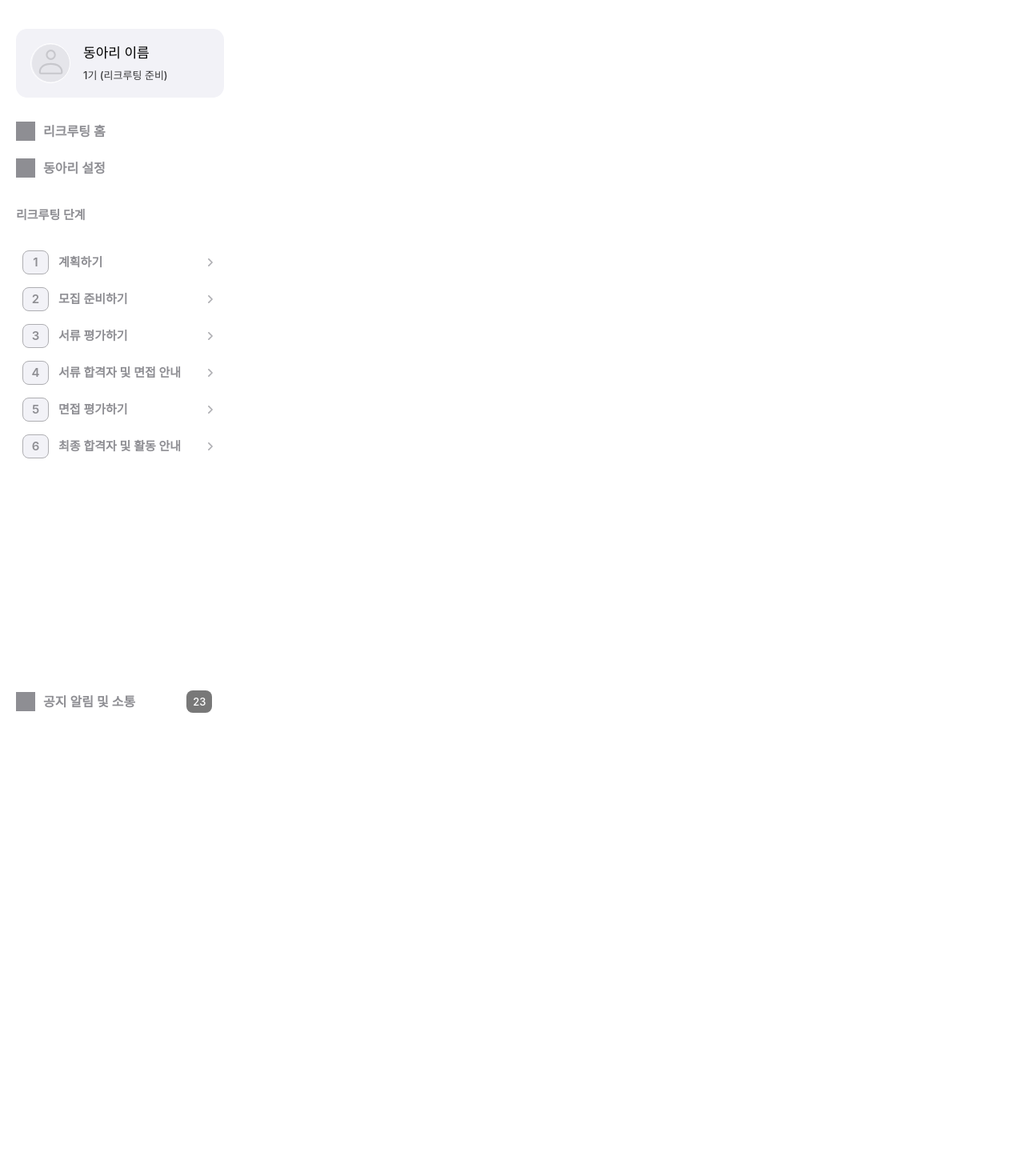
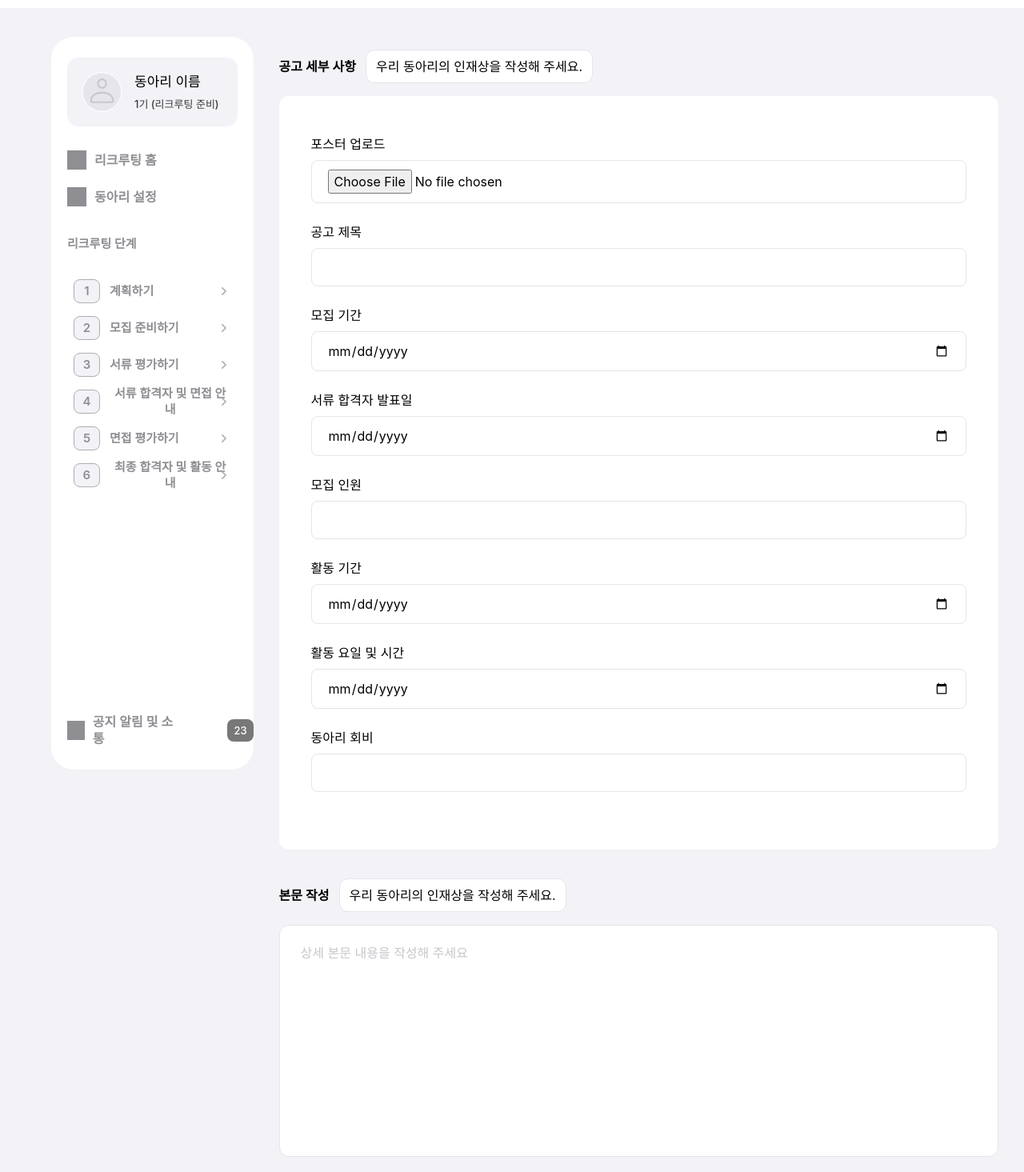
Before and after one commit to Cluting/cluting-frontend, a React (Create React App) app: page /recruting/02_prepare in a window 1280 px wide. Shown: the part 45-1510 px from the top of the page at 80% size. Before the commit the page ends 971 px from the top, so only its background shows below. Built offline with nearby package versions, Linux system fonts and the light colour scheme; a web font is replaced by a local one.

Commit message:
🎨 style: 공고 세부 사항, 본문 작성 UI

```diff
--- a/src/App.css
+++ b/src/App.css
@@ -48,4 +48,9 @@
   .small-dropdown-list {
     @apply w-[114px] h-[36px] p-2 rounded-[8px] cursor-pointer hover:bg-gray-200 flex-center;
   }
+
+  /*2-3 공용 스타일 정의*/
+  .input-style {
+    @apply rounded-[8px] py-[11px] px-[20px] mt-2;
+  }
 }
--- /dev/null
+++ b/src/components/recruting/_02_prepare/_03/AnnouncementContainer.tsx
@@ -0,0 +1,25 @@
+import AnnouncementContent from "./AnnouncementContent";
+import AnnouncementDetails from "./AnnouncementDetails";
+
+//2-3 공고 작성
+
+export default function AnnouncementContainer() {
+  return (
+    <div className="w-[1100px]">
+      <div className="flex items-center mx-8 my-4">
+        <h1 className="text-callout">공고 세부 사항</h1>
+        <div className="ml-3 py-2 px-3 bg-white-100 rounded-[11px] border border-gray-200 ">
+          우리 동아리의 인재상을 작성해 주세요.
+        </div>
+      </div>
+      <AnnouncementDetails />
+      <div className="flex items-center mx-8 my-4">
+        <h1 className="text-callout">본문 작성</h1>
+        <div className="ml-3 py-2 px-3 bg-white-100 rounded-[11px] border border-gray-200 ">
+          우리 동아리의 인재상을 작성해 주세요.
+        </div>
+      </div>
+      <AnnouncementContent />
+    </div>
+  );
+}
--- /dev/null
+++ b/src/components/recruting/_02_prepare/_03/AnnouncementContent.tsx
@@ -0,0 +1,26 @@
+import React, { useRef, FormEvent } from "react";
+
+const AnnouncementContent: React.FC = () => {
+  const textareaRef = useRef<HTMLTextAreaElement | null>(null);
+
+  const handleInput = (event: FormEvent<HTMLTextAreaElement>): void => {
+    const textarea = textareaRef.current;
+    if (textarea) {
+      textarea.style.height = "290px"; // 기본 높이 설정
+      textarea.style.height = `${textarea.scrollHeight}px`; // 내용에 따라 높이 조정
+    }
+  };
+  //FIX: onInput 리렌더링 문제 고민해보기
+  return (
+    <textarea
+      ref={textareaRef}
+      placeholder="상세 본문 내용을 작성해 주세요"
+      maxLength={2000}
+      onInput={handleInput}
+      className="input-background w-full min-h-[290px] mx-8 px-[26px] py-[22px] rounded-[12px] mb-[50px] overflow-hidden"
+      style={{ resize: "none" }} // 수동 크기 조절 비활성화
+    />
+  );
+};
+
+export default AnnouncementContent;
--- /dev/null
+++ b/src/components/recruting/_02_prepare/_03/AnnouncementDetails.tsx
@@ -0,0 +1,31 @@
+//2-3 공고 작성
+
+export default function AnnouncementDetails() {
+  return (
+    <form className="flex flex-col bg-white-100 py-6 mx-8 mb-9 px-10 rounded-[12px] w-full text-left">
+      <label className="mt-6">포스터 업로드</label>
+      <input type="file" className="input-background input-style" />
+
+      <label className="mt-6">공고 제목</label>
+      <input type="text" className="input-background input-style" />
+
+      <label className="mt-6">모집 기간</label>
+      <input type="date" className="input-background input-style" />
+
+      <label className="mt-6">서류 합격자 발표일</label>
+      <input type="date" className="input-background input-style" />
+
+      <label className="mt-6">모집 인원</label>
+      <input type="number" className="input-background input-style" />
+
+      <label className="mt-6">활동 기간</label>
+      <input type="date" className="input-background input-style" />
+
+      <label className="mt-6">활동 요일 및 시간</label>
+      <input type="date" className="input-background input-style" />
+
+      <label className="mt-6">동아리 회비</label>
+      <input type="text" className="input-background input-style mb-12" />
+    </form>
+  );
+}
--- a/src/pages/Recruting/DocumentEvaluation.tsx
+++ b/src/pages/Recruting/DocumentEvaluation.tsx
@@ -3,7 +3,7 @@
 import Sidemenu from "../../components/recruting/Sidemenu";
 export default function DocumentEvaluation() {
   return (
-    <div className="text-[30px] ">
+    <div className="flex bg-gray-100 px-16 py-9">
       {" "}
       <Sidemenu />
     </div>
--- a/src/pages/Recruting/FinalSelection.tsx
+++ b/src/pages/Recruting/FinalSelection.tsx
@@ -3,7 +3,7 @@
 import Sidemenu from "../../components/recruting/Sidemenu";
 export default function FinalSelection() {
   return (
-    <div className="text-[30px] ">
+    <div className="flex bg-gray-100 px-16 py-9">
       {" "}
       <Sidemenu />
     </div>
--- a/src/pages/Recruting/InterviewEvaluation.tsx
+++ b/src/pages/Recruting/InterviewEvaluation.tsx
@@ -3,7 +3,7 @@
 import Sidemenu from "../../components/recruting/Sidemenu";
 export default function InterviewEvaluation() {
   return (
-    <div className="text-[30px] ">
+    <div className="flex bg-gray-100 px-16 py-9">
       {" "}
       <Sidemenu />
     </div>
--- a/src/pages/Recruting/InterviewNotification.tsx
+++ b/src/pages/Recruting/InterviewNotification.tsx
@@ -3,7 +3,7 @@
 import Sidemenu from "../../components/recruting/Sidemenu";
 export default function InterviewNotification() {
   return (
-    <div className="text-[30px] ">
+    <div className="flex bg-gray-100 px-16 py-9">
       {" "}
       <Sidemenu />
     </div>
--- a/src/pages/Recruting/RecrutingHome.tsx
+++ b/src/pages/Recruting/RecrutingHome.tsx
@@ -28,7 +28,7 @@ export default function RecrutingHome() {
   };
 
   return (
-    <div className="flex-center text-[30px] ">
+    <div className="flex-center ">
       {" "}
       <Sidemenu />
       <div className="flex flex-col">
--- a/src/pages/Recruting/RecrutingPlan.tsx
+++ b/src/pages/Recruting/RecrutingPlan.tsx
@@ -3,7 +3,7 @@
 import Sidemenu from "../../components/recruting/Sidemenu";
 export default function RecrutingPlan() {
   return (
-    <div className="text-[30px] ">
+    <div className="flex bg-gray-100 px-16 py-9">
       {" "}
       <Sidemenu />
     </div>
--- a/src/pages/Recruting/RecrutingPrepare.tsx
+++ b/src/pages/Recruting/RecrutingPrepare.tsx
@@ -1,11 +1,12 @@
-//리크루팅 - 03 모집 준비하기 단계 페이지
+//리크루팅 - 02 모집 준비하기 단계 페이지
 
+import AnnouncementContainer from "../../components/recruting/_02_prepare/_03/AnnouncementContainer";
 import Sidemenu from "../../components/recruting/Sidemenu";
 export default function RecrutingPrepare() {
   return (
-    <div className="text-[30px] ">
-      {" "}
+    <div className="flex bg-gray-100 px-16 py-9">
       <Sidemenu />
+      <AnnouncementContainer />
     </div>
   );
 }
```
